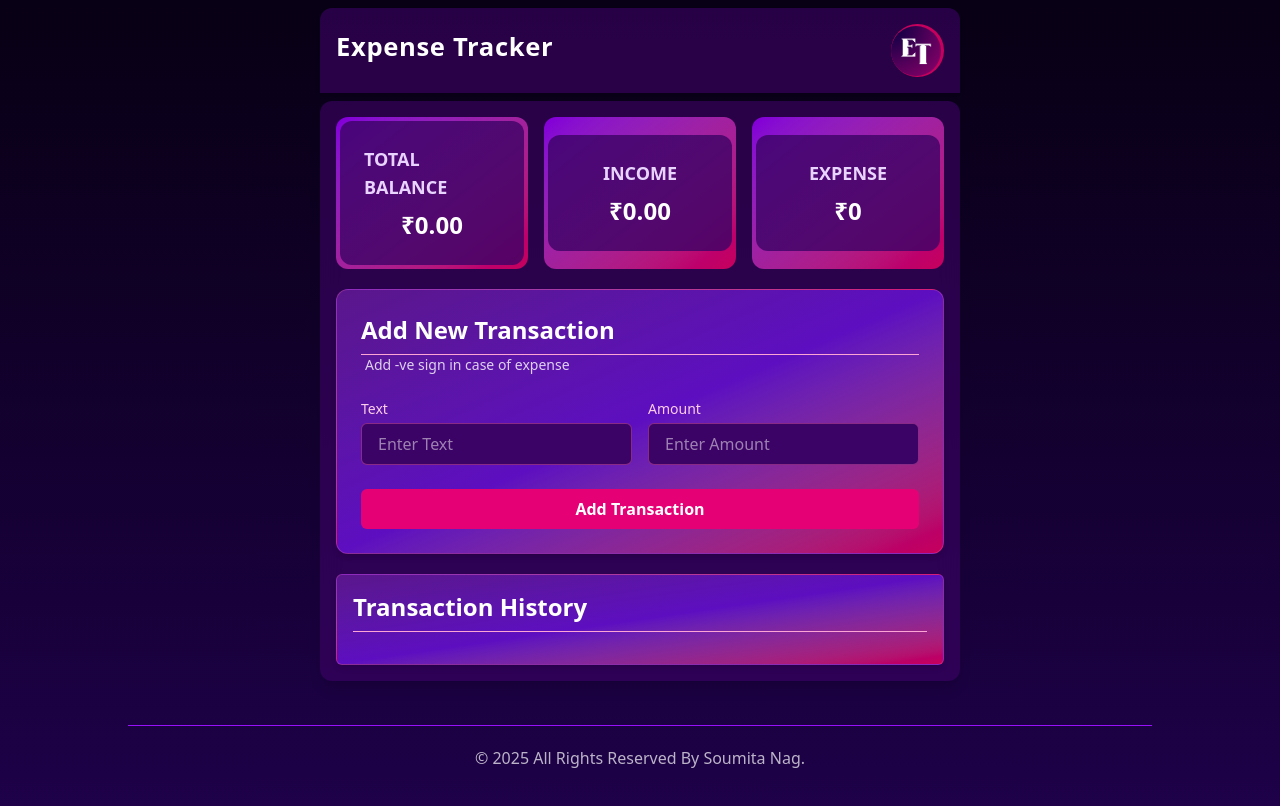
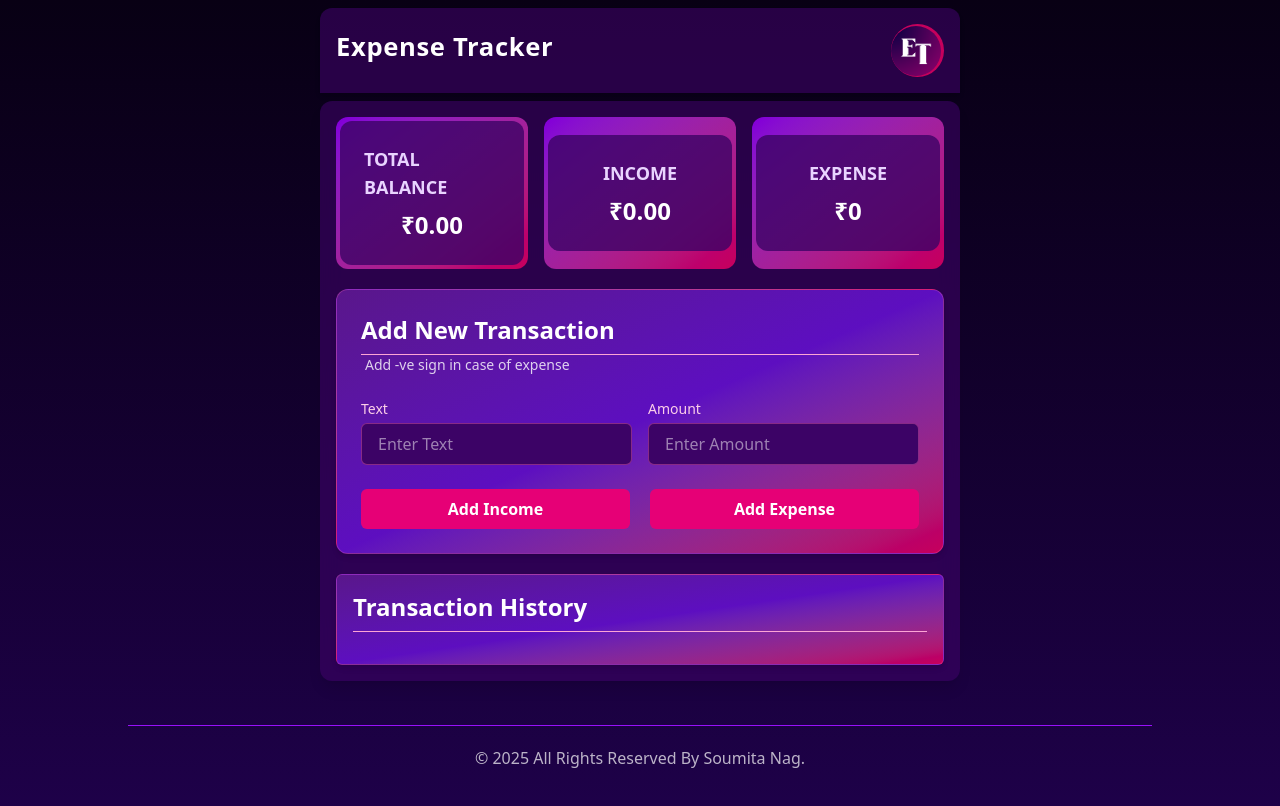
Before and after one commit to Soumita-Nag/ExpenseTracker, a Vue app: page / in a window 1280 px wide. Shown: the top 806 px of the page. Built offline with nearby package versions, Linux system fonts and the light colour scheme.

Commit message:
two separate buttons added for income and expense

```diff
--- a/src/components/AddTransaction.vue
+++ b/src/components/AddTransaction.vue
@@ -7,7 +7,7 @@
       <p class="pl-1 text-sm opacity-80">Add -ve sign in case of expense</p>
     </div>
 
-    <form @submit.prevent="onSubmit" class="space-y-6 w-full">
+    <form @submit.prevent class="space-y-6 w-full">
       <div class="grid grid-cols-1 sm:grid-cols-2 gap-4">
         <div class="flex flex-col">
           <label for="text" class="mb-1 text-sm font-medium text-pink-200">Text</label>
@@ -32,13 +32,22 @@
           />
         </div>
       </div>
-
+      <div class="flex gap-5">
       <button
         type="submit"
-        class="w-full cursor-pointer px-6 py-2 bg-pink-600 text-white font-semibold rounded-md hover:bg-pink-700 transition"
+        class="w-1/2 cursor-pointer px-6 py-2 bg-pink-600 text-white font-semibold rounded-md hover:bg-pink-700 transition"
+        @click="addIncome"
       >
-        Add Transaction
+        Add Income
       </button>
+      <button
+        type="submit"
+        class="w-1/2 cursor-pointer px-6 py-2 bg-pink-600 text-white font-semibold rounded-md hover:bg-pink-700 transition"
+        @click="addExpense"
+      >
+        Add Expense
+      </button>
+      </div>
     </form>
   </div>
 </template>
@@ -53,7 +62,7 @@ const cost = ref('');
 const toast = useToast();
 const emit = defineEmits(['transactionSubmit']);
 
-const onSubmit = () => {
+const addIncome = () => {
   if (!text.value && !cost.value) {
     toast.error("Both fields must be filled!");
     return;
@@ -77,6 +86,30 @@ const onSubmit = () => {
   text.value = '';
   cost.value = '';
 };
+const addExpense = () => {
+  if (!text.value && !cost.value) {
+    toast.error("Both fields must be filled!");
+    return;
+  } else if (!text.value) {
+    toast.error("Text field cannot be empty!");
+    return;
+  } else if (!cost.value) {
+    toast.error("Amount field cannot be empty!");
+    return;
+  }
+  else if(isNaN(cost.value)){
+    toast.error("Amount must contain Numeric Value!");
+    return;
+  }
+
+  const transactionData = {
+    text: text.value,
+    cost: parseFloat(cost.value*(-1))
+  };
+  emit('transactionSubmit', transactionData);
+  text.value = '';
+  cost.value = '';
+};
 </script>
 
 <style scoped>
```
